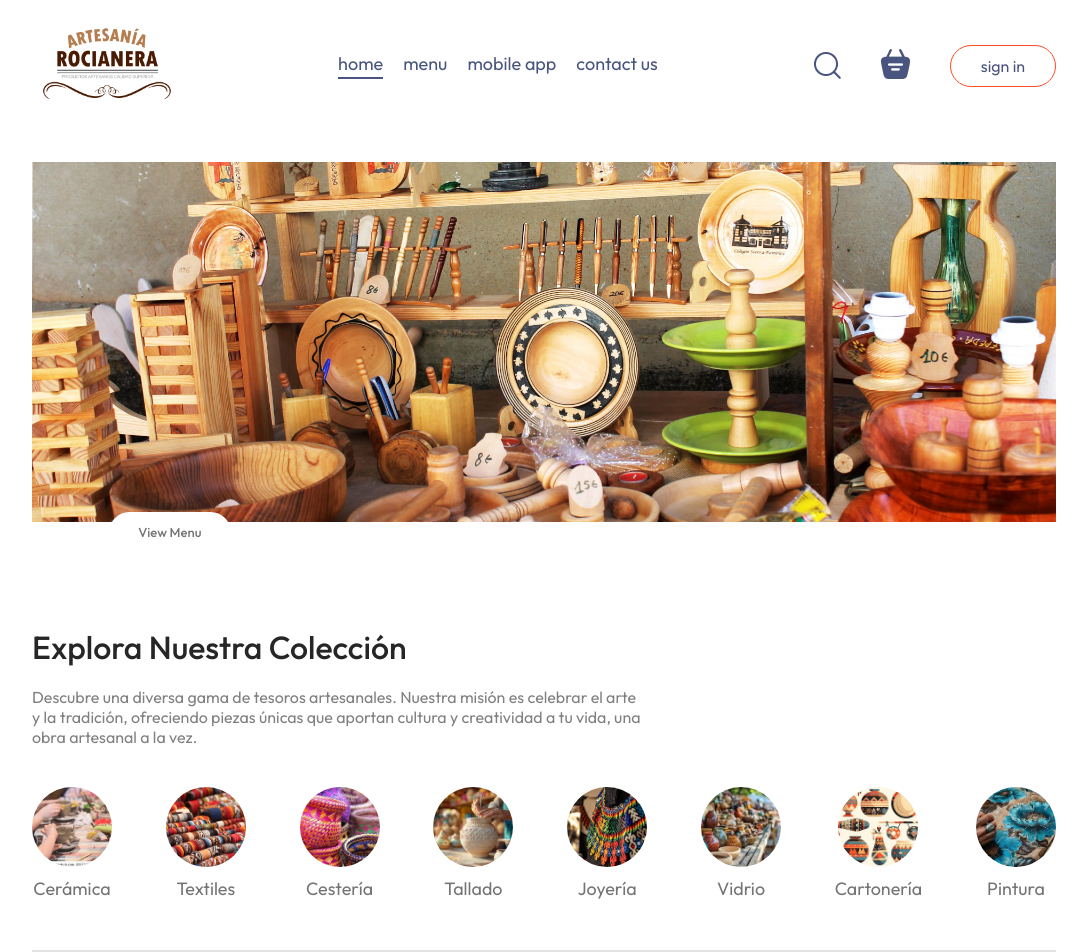
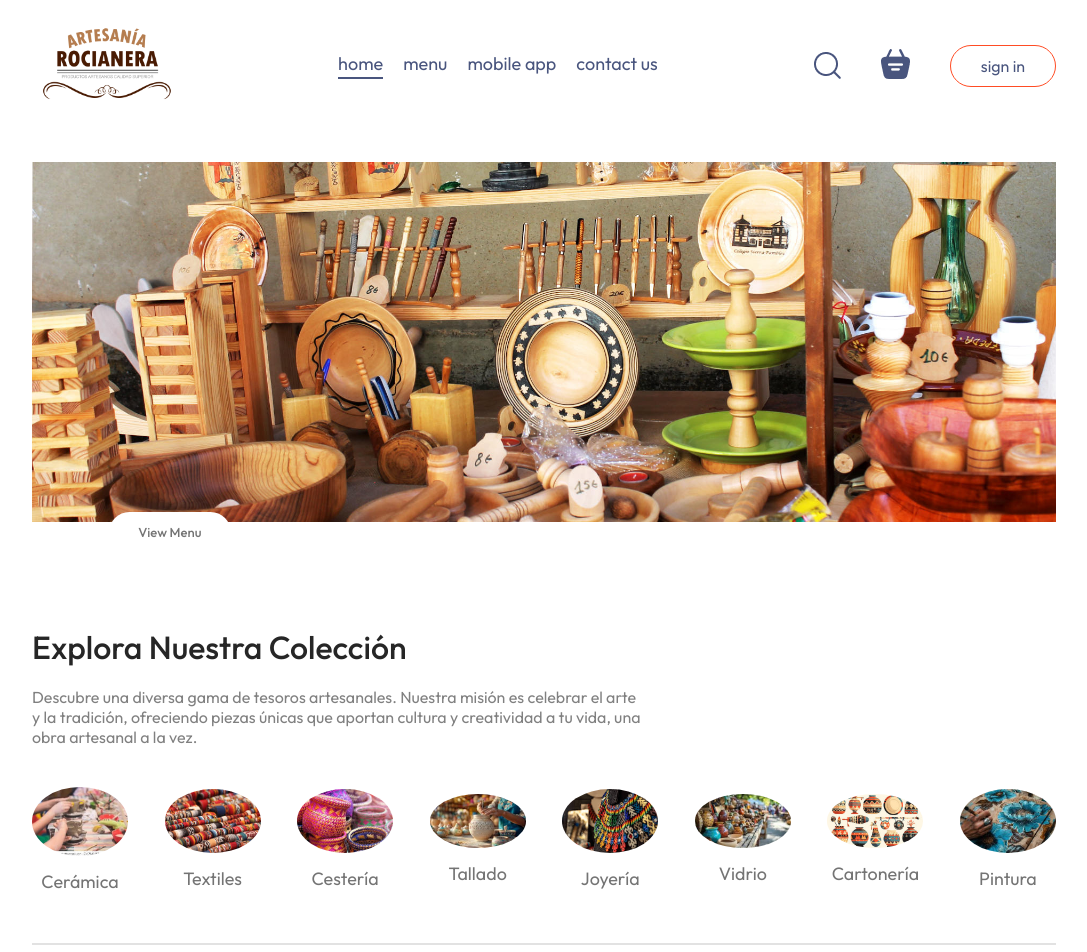
Before and after one commit to Jaime9745/ArtesanosOnlineDevops, a React (Vite) app in the folder frontend/: page / in a window 1280 px wide. Shown: the top 952 px of the page, without its empty margins (96-1183 px from the left). Built offline with nearby package versions, Linux system fonts and the light colour scheme; no server answers.

Commit message:
Revert "fix categories buttons and display"
This reverts commit 0491413d2ccae016ce7845ce964db64c6f9f2d4c.

```diff
--- a/frontend/src/components/ExploreMenu/ExploreMenu.css
+++ b/frontend/src/components/ExploreMenu/ExploreMenu.css
@@ -23,22 +23,8 @@
 .explore-menu-list::-webkit-scrollbar{
     display: none;
 }
-
-.explore-menu-list-item-img-container{
-    width: 5rem;
-    height: 5rem;
-}
-
-.explore-menu-list-item{
-    align-items: center;
-    display: flex;
-    flex-direction: column;
-}
-
 .explore-menu-list-item img{
-    width: 100%;
-    height: 100%;
-    object-fit: cover;
+    width: 7.5vw;
     min-width: 80px;
     cursor: pointer;
     border-radius: 50%;
--- a/frontend/src/components/ExploreMenu/ExploreMenu.jsx
+++ b/frontend/src/components/ExploreMenu/ExploreMenu.jsx
@@ -14,10 +14,8 @@ const ExploreMenu = ({category,setCategory}) => {
         {menu_list.map((item,index)=>{
             return (
                 <div onClick={()=>setCategory(prev=>prev===item.menu_name?"All":item.menu_name)} key={index} className='explore-menu-list-item'>
-                  <div className='explore-menu-list-item-img-container'>
                     <img src={item.menu_image} className={category===item.menu_name?"active":""} alt="" />
-                  </div>
-                  <p>{item.menu_name}</p>
+                    <p>{item.menu_name}</p>
                 </div>
             )
         })}
```
